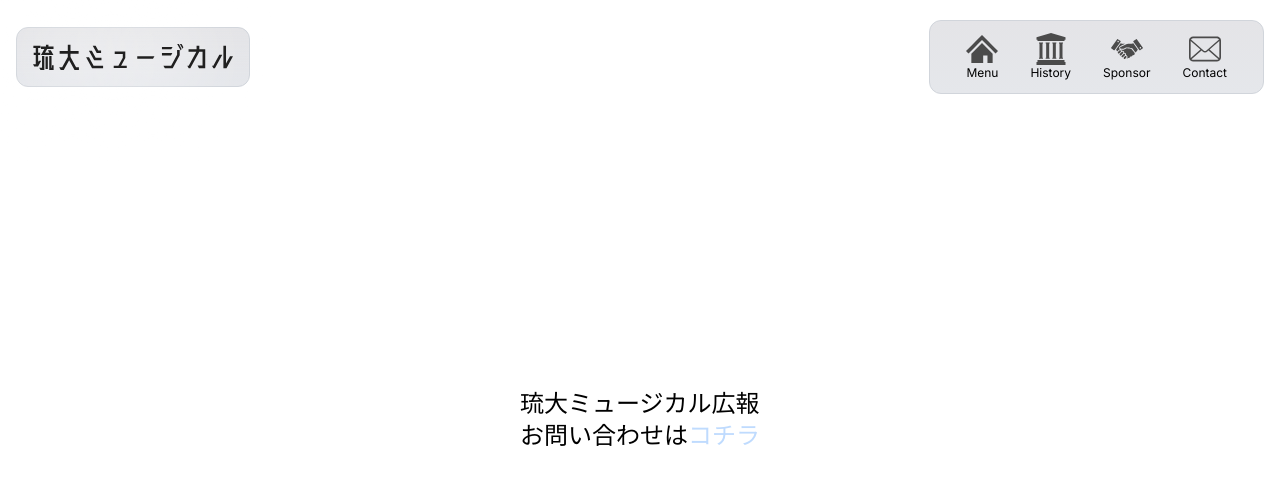
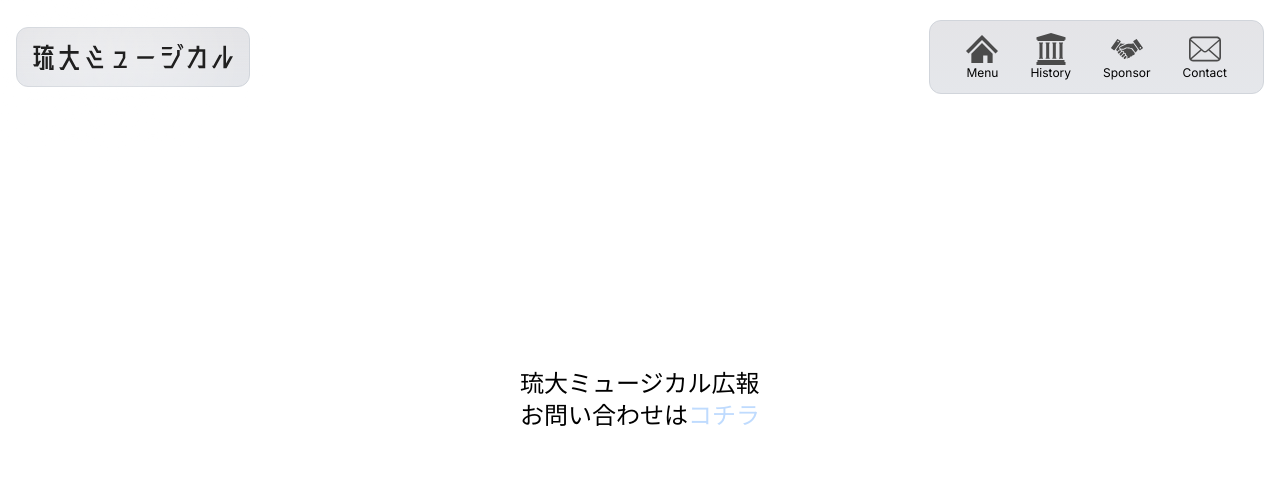
Before and after one commit to egnuyuki/ryudaimusical, a Next.js app: page /contact in a window 1280 px wide. Shown: the top 484 px of the page. Built offline with nearby package versions, Linux system fonts and the light colour scheme.

Commit message:
コンタクト w-max

```diff
--- a/src/app/contact/page.tsx
+++ b/src/app/contact/page.tsx
@@ -10,7 +10,7 @@
     <div>
       <main className="flex min-h-screen flex-col items-center justify-between py-20 md:py-0 lg:px-24">
         <Header/>
-        <div className="px-5 my-5 text-2xl absolute top-1/2 left-1/2 -translate-x-1/2 -translate-y-1/2">
+        <div className="text-2xl absolute top-1/2 left-1/2 -translate-x-1/2 -translate-y-1/2 w-max">
           <p>
             琉大ミュージカル広報
           </p>
```
